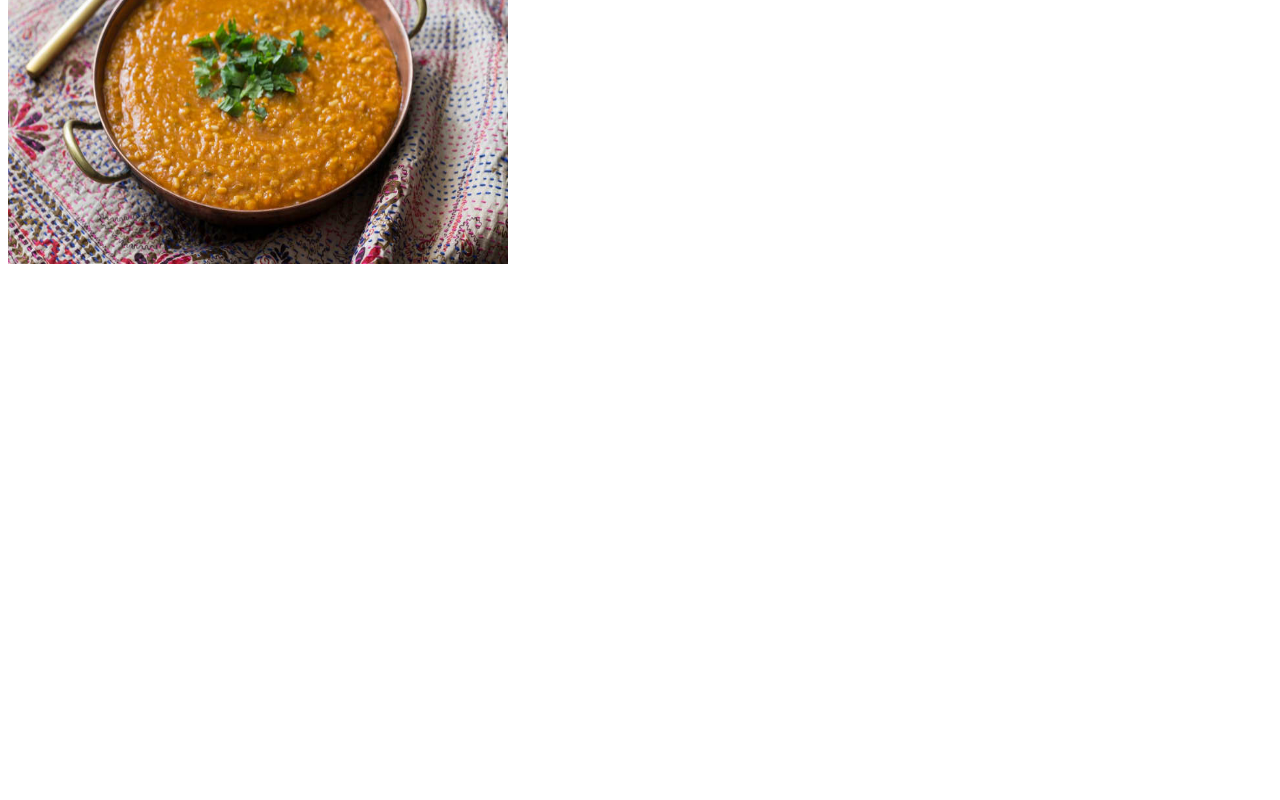
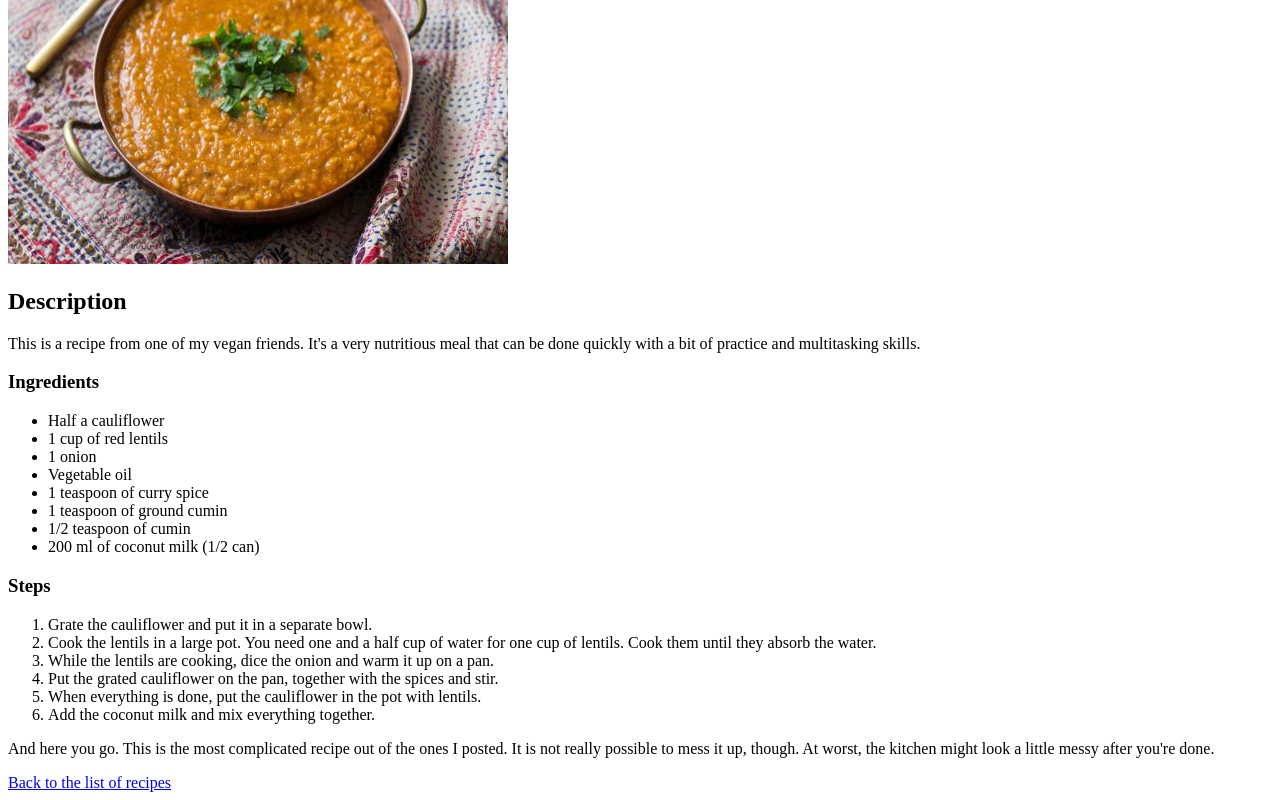
Before and after one commit to BPusz/odin-recipes, a plain HTML site: page recipes/cauliflowerdahl.html in a window 1280 px wide. Shown: the part 316-1116 px from the top of the page. Before the commit the page ends 800 px from the top, so only its background shows below. Drawn offline with Linux system fonts and the light colour scheme.

Commit message:
Finished the dahl site

```diff
--- a/recipes/cauliflowerdahl.html
+++ b/recipes/cauliflowerdahl.html
@@ -12,5 +12,37 @@
     alt="Dahl in a bowl"
     height="500"
     width="500">
+    <h2>Description</h2>
+    <p>This is a recipe from one of my vegan friends. It's a very
+        nutritious meal that can be done quickly with a bit of practice
+        and multitasking skills.</p>
+    <h3>Ingredients</h3>
+        <ul>
+            <li>Half a cauliflower</li>
+            <li>1 cup of red lentils</li>
+            <li>1 onion</li>
+            <li>Vegetable oil</li>
+            <li>1 teaspoon of curry spice</li>
+            <li>1 teaspoon of ground cumin</li>
+            <li>1/2 teaspoon of cumin</li>
+            <li>200 ml of coconut milk (1/2 can)</li>
+        </ul>
+    <h3>Steps</h3>
+        <ol>
+            <li>Grate the cauliflower and put it in a separate bowl.</li>
+            <li>Cook the lentils in a large pot. You need one and a half
+                cup of water for one cup of lentils. Cook them until they
+                absorb the water.</li>
+            <li>While the lentils are cooking, dice the onion and warm it up
+                on a pan. </li>
+            <li>Put the grated cauliflower on the pan, together with the spices
+                and stir.</li>
+            <li>When everything is done, put the cauliflower in the pot with lentils.</li>
+            <li>Add the coconut milk and mix everything together.</li>
+        </ol>
+    <p>And here you go. This is the most complicated recipe out of the ones I posted. It is not
+        really possible to mess it up, though. At worst, the kitchen might look a little messy after you're done.
+    </p>
+    <a href="../index.html">Back to the list of recipes</a>
 </body>
 </html>
```
